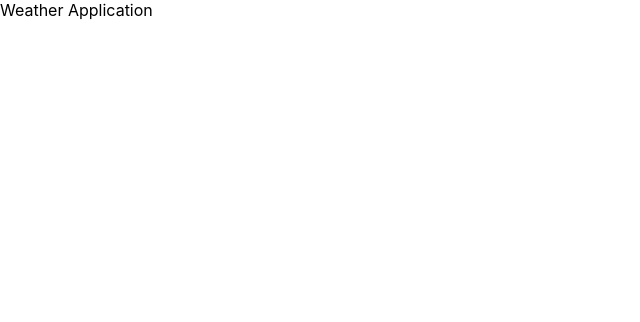
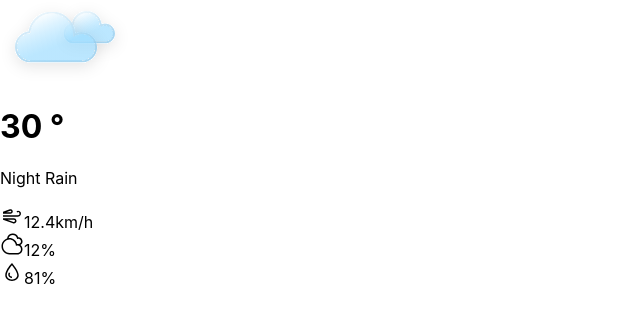
Before and after one commit to RomanTsiupiak/weather-app, a React (Create React App) app: page / in a window 1280 px wide. Shown: the top 322 px of the page, without its empty margins (0-640 px from the left). Built offline with nearby package versions, Linux system fonts and the light colour scheme.

Commit message:
feat: add weather component

```diff
--- a/src/App/App.tsx
+++ b/src/App/App.tsx
@@ -1,9 +1,13 @@
 import React from 'react';
 import './styles.css';
 
+import Weather from 'Pages/Weather';
+
 function App() {
   return (
-    <div className="h-screen w-screen flex items-center justify-center">Weather Application</div>
+    <div className="h-screen w-screen flex items-center justify-center">
+      <Weather />
+    </div>
   );
 }
 
--- /dev/null
+++ b/src/Components/WeatherCard/LabelIcon.tsx
@@ -0,0 +1,14 @@
+import React from 'react';
+import clsx from 'clsx';
+
+type LabelIconProps = {
+  icon: React.ReactNode;
+  label: string;
+} & React.ComponentProps<'div'>;
+
+export const LabelIcon = ({ icon, label, className }: LabelIconProps) => (
+  <div className={clsx('text-lg text-white flex flex-col items-center', className)}>
+    {icon}
+    <label>{label}</label>
+  </div>
+);
--- /dev/null
+++ b/src/Components/WeatherCard/WeatherCard.tsx
@@ -0,0 +1,24 @@
+import React from 'react';
+
+import { DropIcon, CloudIcon, WindIcon, CloudSmallIcon } from '../Icons';
+
+import { LabelIcon } from './LabelIcon';
+
+const WeatherCard = () => (
+  <div className="w-[300px] h-[300px] rounded-xl bg-violet-500/70 flex flex-col justify-around">
+    <div className="flex justify-center items-center gap-x-[16px]">
+      <CloudIcon />
+      <div>
+        <h1 className="text-5xl">30 {'\u00b0'}</h1>
+        <p>Night Rain</p>
+      </div>
+    </div>
+    <div className="flex justify-around">
+      <LabelIcon icon={<WindIcon />} label="12.4km/h" />
+      <LabelIcon icon={<CloudSmallIcon />} label="12%" />
+      <LabelIcon icon={<DropIcon />} label="81%" />
+    </div>
+  </div>
+);
+
+export default WeatherCard;
--- /dev/null
+++ b/src/Pages/Weather.tsx
@@ -0,0 +1,13 @@
+import React from 'react';
+
+import WeatherCard from 'Components/WeatherCard/WeatherCard';
+
+const Weather = () => {
+  return (
+    <div className="w-[600px] h-[400px] p-[12px] flex flex-col items-center justify-around">
+      <WeatherCard />
+    </div>
+  );
+};
+
+export default Weather;
```
Also changed, not shown: .eslintrc.json.
